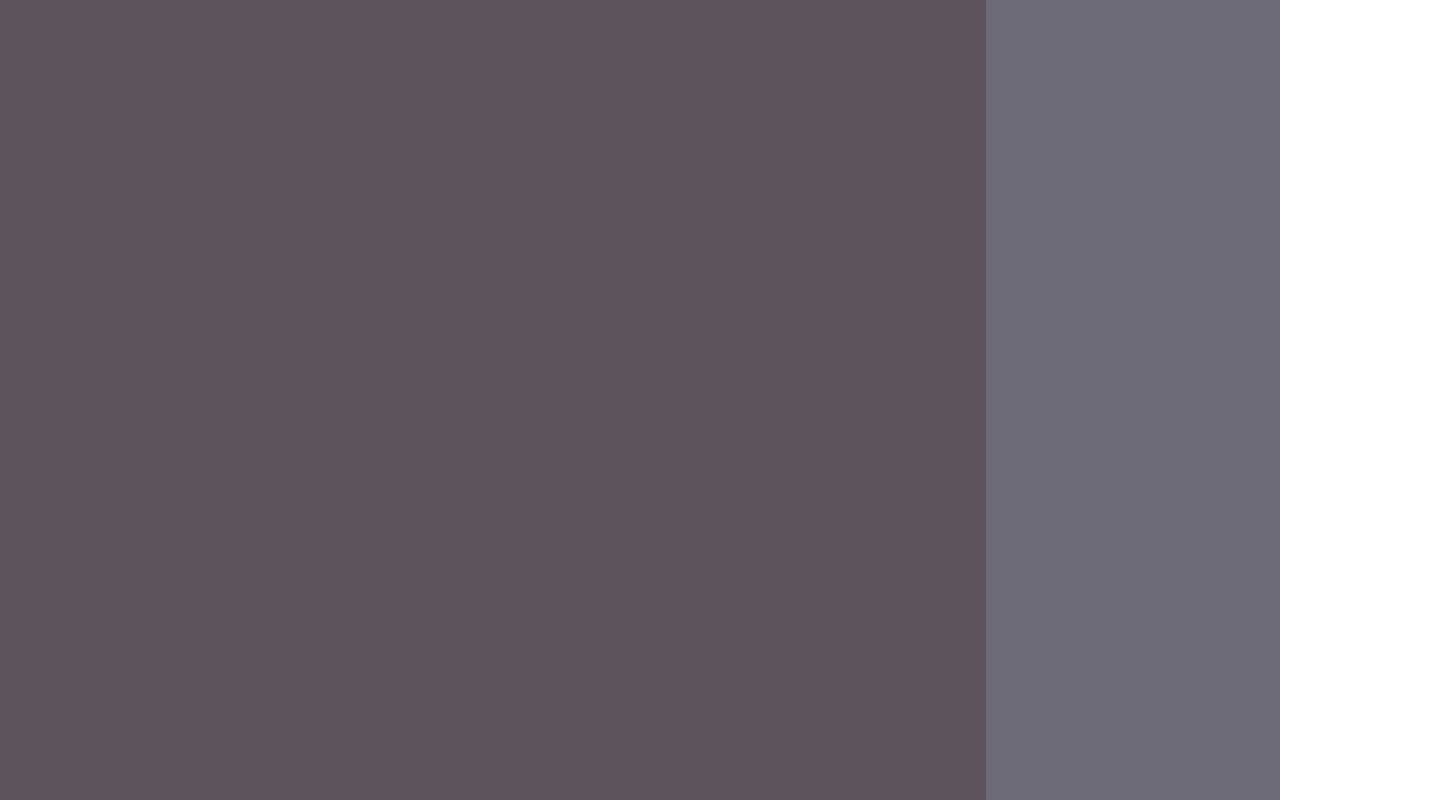
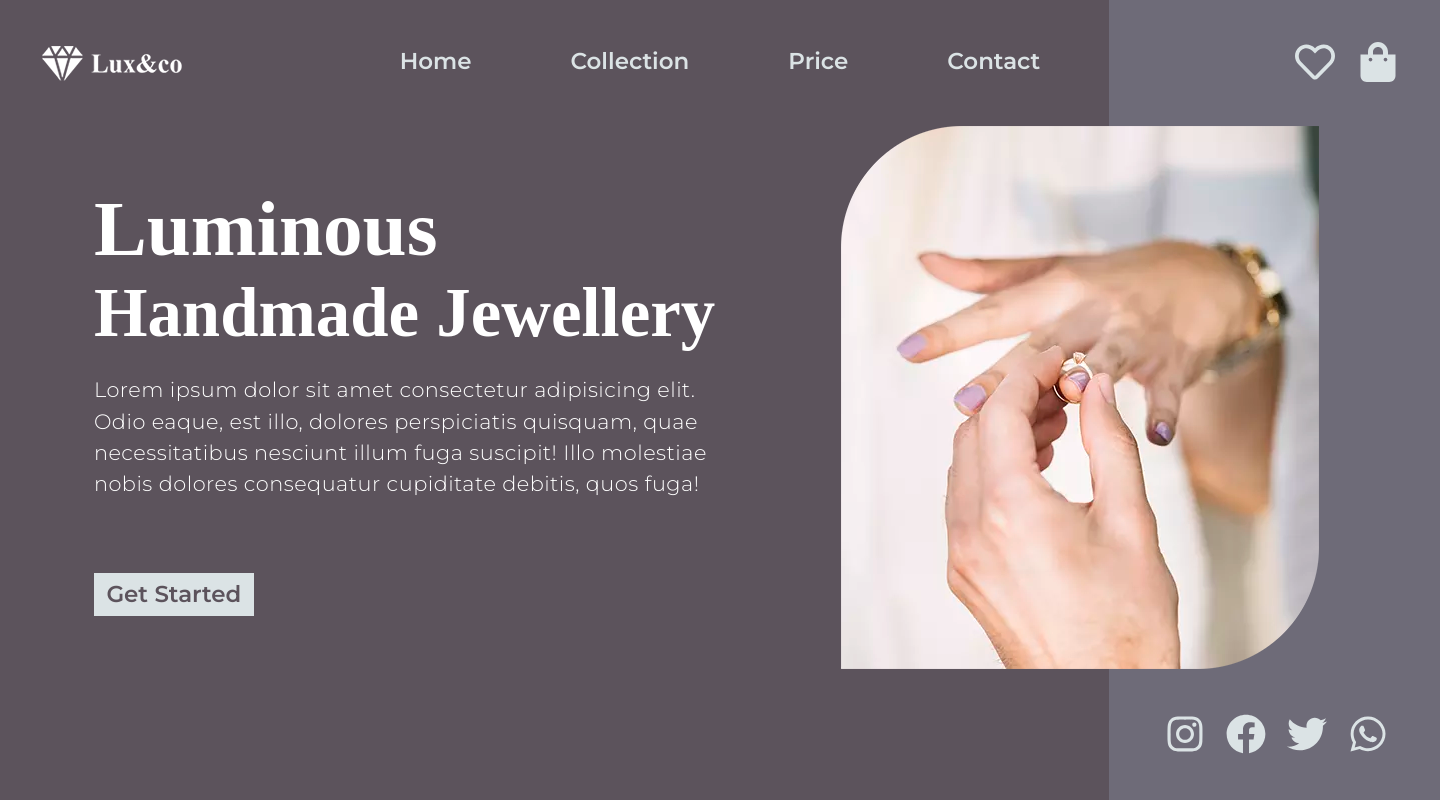
Before and after one commit to thisisaj1999/jewellery_landingPage, a plain HTML site: page index.html in a window 1280 px wide. Shown: the whole page, 1440 px wide, since content can reach past the window. Drawn offline with Linux system fonts and the light colour scheme.

Commit message:
all block merged, and little updates done.

```diff
--- a/css/style.css
+++ b/css/style.css
@@ -17,7 +17,7 @@ html {
 h1,
 h2 {
   margin: 0;
-  font-size: 7.5rem;
+  font-size: 6.6rem;
   color: #fff;
 }
 
@@ -32,6 +32,12 @@ h2 {
   border: 0;
   background: var(--color-body);
   color: var(--color-primary);
+  cursor: pointer;
+  transition: background 0.3s ease;
+}
+
+.btn:hover {
+  background: #fff;
 }
 
 /*List*/
@@ -48,6 +54,7 @@ h2 {
   font-weight: 600;
   font-size: 2.2rem;
   color: var(--color-body);
+  transition: color 0.3s ease-out;
 }
 
 .list a:hover {
@@ -79,6 +86,7 @@ h2 {
 .icon {
   height: 40px;
   width: 40px;
+  cursor: pointer;
 }
 
 .icon--body {
@@ -94,16 +102,23 @@ h2 {
 }
 
 .icon__social {
-  margin-right: 6rem;
+  margin: 4rem;
 }
 
 .icon__social > svg {
-  margin: 0 0 5rem 2rem;
+  margin: 0 1rem;
+}
+
+.icon__social .icon--body:hover,
+.icon__top .icon--body:hover {
+  fill: #fff;
 }
 
 /*Container*/
 
 .container {
+  width: 1440px;
+  margin: 0 auto;
   height: 100vh;
   background: linear-gradient(90deg, #5c535c 77%, #6e6b78 23%);
 }
@@ -115,7 +130,7 @@ h2 {
 }
 
 .content > h1 {
-  font-size: 8.7rem;
+  font-size: 7.6rem;
 }
 
 .content > p {
@@ -124,6 +139,7 @@ h2 {
   font-family: "Montserrat", sans-serif;
   font-weight: 300;
   letter-spacing: 0.5px;
+  line-height: 3rem;
 }
 
 /*logo*/
@@ -147,6 +163,11 @@ h2 {
 
 .hero {
   justify-items: center;
+  align-items: center;
+}
+
+.hero__content {
+  margin-left: 9rem;
 }
 
 .image {
@@ -157,7 +178,6 @@ h2 {
 /*footer*/
 
 .footer .flex {
-  height: 100vh;
   align-items: flex-end;
   justify-content: flex-end;
 }
--- a/index.html
+++ b/index.html
@@ -15,6 +15,65 @@
     <link rel="stylesheet" href="/css/style.css" />
   </head>
   <body>
-    <section class="container"></section>
+    <section class="container">
+      <header class="grid grid--1x3 navBar">
+        <img class="logo" src="images/logo.png" alt="landing page logo" />
+        <div class="navBar__content">
+          <ul class="flex list">
+            <li><a href="#">Home</a></li>
+            <li><a href="#">Collection</a></li>
+            <li><a href="#">Price</a></li>
+            <li><a href="#">Contact</a></li>
+          </ul>
+        </div>
+        <div class="icon__top">
+          <svg class="icon icon--body">
+            <use xlink:href="images/sprite.svg#favourite"></use>
+          </svg>
+          <svg class="icon icon--body">
+            <use xlink:href="images/sprite.svg#store"></use>
+          </svg>
+        </div>
+      </header>
+
+      <section class="grid grid--1x2 hero">
+        <div class="hero__content">
+          <div class="content">
+            <h1>Luminous</h1>
+            <h2>Handmade Jewellery</h2>
+            <p>
+              Lorem ipsum dolor sit amet consectetur adipisicing elit. Odio
+              eaque, est illo, dolores perspiciatis quisquam, quae
+              necessitatibus nesciunt illum fuga suscipit! Illo molestiae nobis
+              dolores consequatur cupiditate debitis, quos fuga!
+            </p>
+          </div>
+          <button class="btn">Get Started</button>
+        </div>
+        <picture class="hero__image">
+          <source type="image/webp" srcset="images/hero.webp" />
+          <img class="image" src="images/hero.png" alt="hero image" />
+        </picture>
+      </section>
+
+      <footer>
+        <div class="footer">
+          <div class="flex icon__social">
+            <svg class="icon icon--body">
+              <use xlink:href="images/sprite.svg#instagram"></use>
+            </svg>
+            <svg class="icon icon--body">
+              <use xlink:href="images/sprite.svg#facebook"></use>
+            </svg>
+            <svg class="icon icon--body">
+              <use xlink:href="images/sprite.svg#twitter"></use>
+            </svg>
+            <svg class="icon icon--body">
+              <use xlink:href="images/sprite.svg#whatsapp"></use>
+            </svg>
+          </div>
+        </div>
+      </footer>
+    </section>
   </body>
 </html>
```
Also changed, not shown: components/Block-hero.html (+2 -2 lines), images/hero_image_jpg.jpg (deleted), images/hero_image_jpg.webp (deleted), images/hero_image_png.png (deleted).
